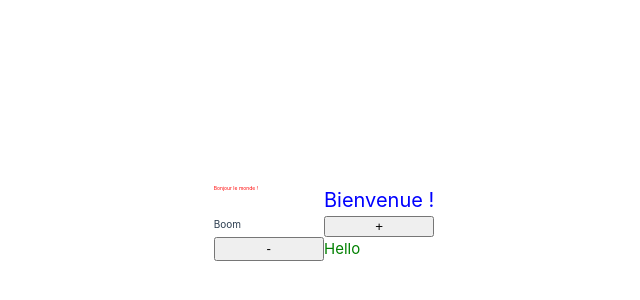
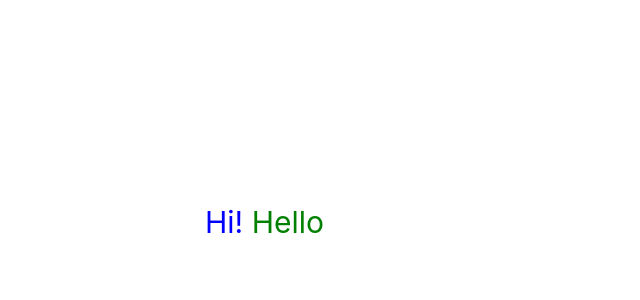
Before and after one commit to dhruthinooka/vueProj, a Vue app: page / in a window 1280 px wide. Shown: the part 178-478 px from the top of the page, without its empty margins (316-956 px from the left). Built offline with nearby package versions, Linux system fonts and the light colour scheme; the HTML template or start-up script is replaced by a standard one.

Commit message:
Use of sass

```diff
--- a/package.json
+++ b/package.json
@@ -30,6 +30,7 @@
     "jiti": "^2.4.2",
     "npm-run-all2": "^8.0.4",
     "prettier": "3.6.2",
+    "sass": "^1.93.2",
     "typescript": "~5.8.0",
     "vite": "^7.0.6",
     "vite-plugin-vue-devtools": "^8.0.0",
--- a/src/App.vue
+++ b/src/App.vue
@@ -1,46 +1,14 @@
 <template>
-  <h1
-    :style="{
-      'font-size': fontSize,
-      color: color,
-    }"
-  >
-    Bonjour le monde !
-  </h1>
-  <h2
-    :style="h1style"
-  >
-    Bienvenue !
-  </h2>
-  <h3 :style="{
-      fontSize: btnFontSize + 'px'
-  }">
-    Boom
-  </h3>
-  <button @click="btnFontSize += 10">+</button>
-  <button @click="btnFontSize -= 10">-</button>
-  <h4 :style="[fontSizeStr, colorStr]">Hello</h4>
+  <h1><span>Hi!</span> Hello</h1>
 </template>
-<!--un tableau de diff styles-->
 <script setup lang="ts">
-import { reactive, ref } from 'vue'
-
-// to declare individual reactive props
-const fontSize = ref('5px')
-const color = ref('red')
-
-// to declare an obj with multiple props as reactive
-const h1style = reactive({
-  fontSize: '20px',
-  color: 'blue'
-})
-
-const btnFontSize = ref(10)
-
-const fontSizeStr = ref('font-size:15px;')
-const colorStr = ref('color:green;')
 
 </script>
-<style scoped></style>
-<script setup lang="ts">
-</script>
+<style scoped lang="scss">
+  h1 {
+    color: green;
+    span {
+      color: blue;
+    }
+  }
+</style>
```
Also changed, not shown: 1 other file (tests, documents, lock files or other folders).
